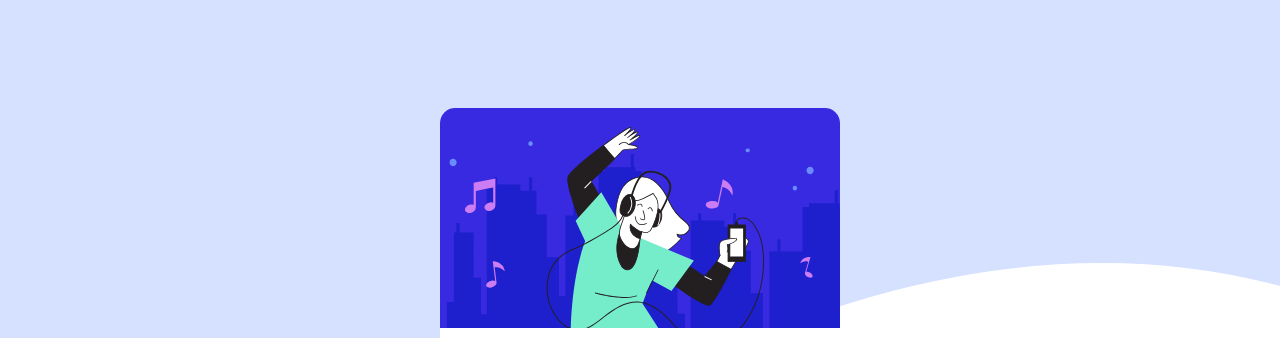
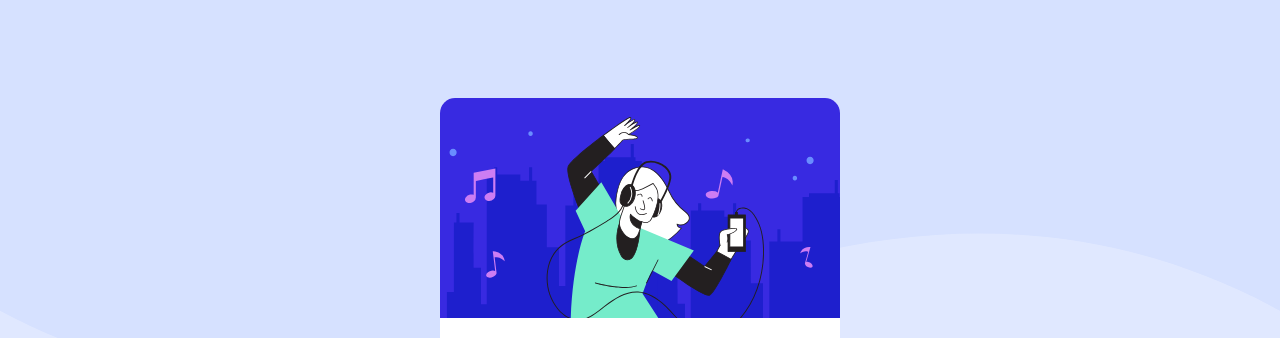
Before and after one commit to DummyKen/order-summary-component-main, a plain HTML site: page index.html in a window 1280 px wide. Shown: the top 338 px of the page. Drawn offline with Linux system fonts and the light colour scheme.

Commit message:
Update style.css
button and background fix

```diff
--- a/style.css
+++ b/style.css
@@ -4,6 +4,9 @@
 /* multi usables */
 body{
     background: url('./images/pattern-background-desktop.svg');
+    background-size: 100% auto;
+    background-repeat: no-repeat;
+    background-color: hsl(225, 100%, 94%);
     font-family:'Red Hat Display', sans-serif;
     min-height: 100vh;
     display: flex;
@@ -89,6 +92,7 @@ body{
     font-weight: bolder;
     background: hsl(225, 100%, 94%);
     margin-top: 10px;
+    margin-bottom: 20px;
 }
 .btn2:hover{
     cursor: pointer;
```
